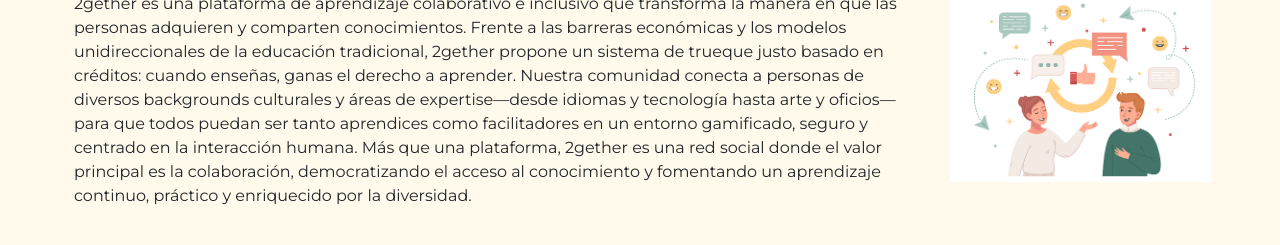
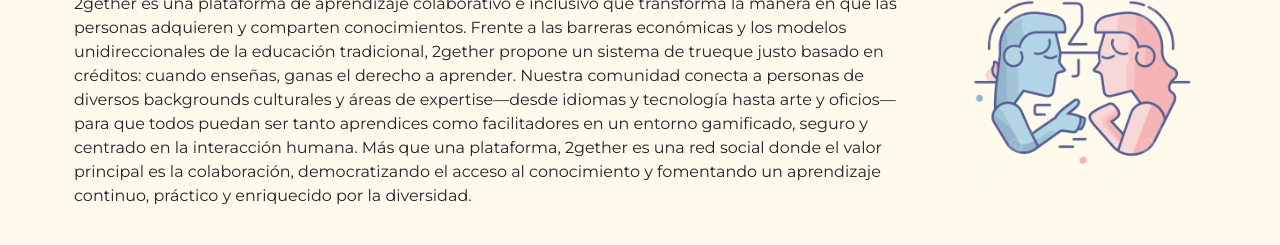
Before and after one commit to IvanGamezAlvarez/2gether, a website built with Vite: page src/pages/aboutUs/aboutus.html in a window 1280 px wide. Shown: the part 168-413 px from the top of the page. Built offline with nearby package versions, Linux system fonts and the light colour scheme; a web font is replaced by a local one.

Commit message:
feat:change main image

```diff
--- a/src/pages/aboutUs/aboutus.html
+++ b/src/pages/aboutUs/aboutus.html
@@ -50,7 +50,7 @@
             </div>
             <div class="col-md-3 text-center">
               <img
-                src="/img/about-us-two-people-exchanging-skills.png"
+                src="/public/img/two-people-about-us.png"
                 alt="Two people exchanging skills"
                 class="img-fluid"
               />
```
Also changed, not shown: src/pages/profile/profileEditable.css (+15 -14 lines), src/pages/profile/profileEditable.html (+14 -15 lines), src/pages/profile/profileEditable.js (+29 -29 lines), public/img/two-people-about-us.png (added).
